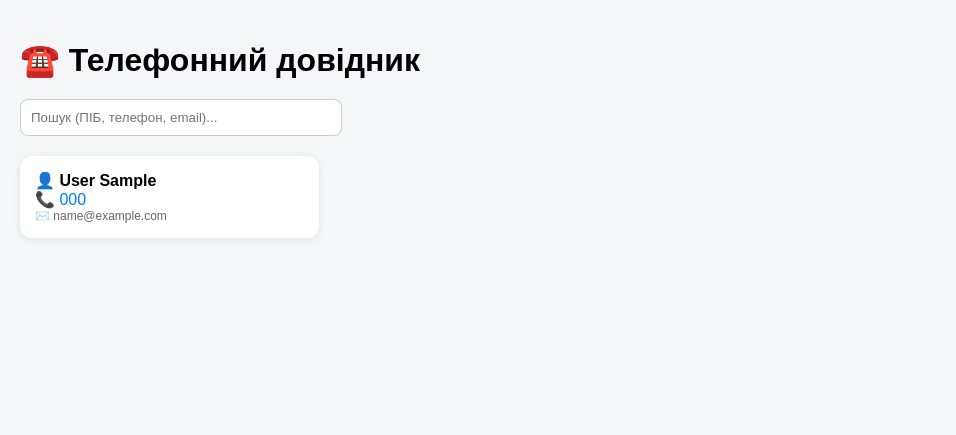
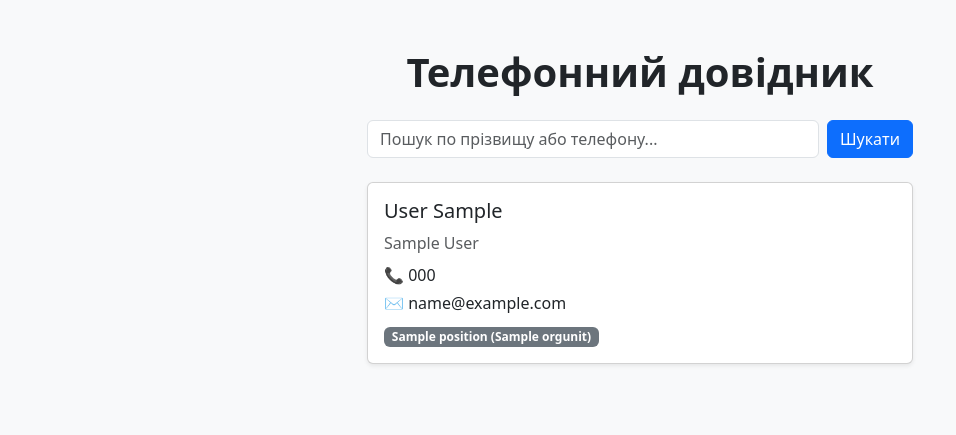
Before and after one commit to NazarHladaniuk/people_pb, a Django app: page / in a window 1280 px wide. Shown: the top 435 px of the page, without its empty margins (0-956 px from the left). Run offline with Django 5.2, Linux system fonts and the light colour scheme; tables that the repository leaves empty hold one stand-in row (values such as "Sample post"); some libraries are stand-ins or nearby versions.

Commit message:
better web

```diff
--- a/directory/templates/directory/employee_list.html
+++ b/directory/templates/directory/employee_list.html
@@ -1,84 +1,73 @@
 <!DOCTYPE html>
-<html>
+<html lang="uk">
 <head>
+    <meta charset="UTF-8">
     <title>Телефонний довідник</title>
 
-    <script src="https://unpkg.com/htmx.org@1.9.10"></script>
+    <!-- Bootstrap -->
+    <link href="https://cdn.jsdelivr.net/npm/bootstrap@5.3.3/dist/css/bootstrap.min.css" rel="stylesheet">
+</head>
+<body class="bg-light">
 
-    <style>
-        body {
-            font-family: Arial, sans-serif;
-            background: #f4f6f8;
-            margin: 0;
-            padding: 20px;
-        }
+<div class="container py-5">
 
-        h1 {
-            margin-bottom: 20px;
-        }
+    <!-- Заголовок -->
+    <div class="text-center mb-4">
+        <h1 class="fw-bold">Телефонний довідник</h1>
+    </div>
 
-        .search-box {
-            margin-bottom: 20px;
-        }
+    <!-- Пошук -->
+    <div class="row justify-content-center mb-4">
+        <div class="col-md-6">
+            <form method="get" class="d-flex">
+                <input type="text" name="q" class="form-control me-2" placeholder="Пошук по прізвищу або телефону...">
+                <button class="btn btn-primary">Шукати</button>
+            </form>
+        </div>
+    </div>
 
-        input {
-            padding: 10px;
-            width: 300px;
-            border-radius: 8px;
-            border: 1px solid #ccc;
-        }
+    <!-- Картки -->
+    <div class="row justify-content-center">
+        {% for emp in employees %}
+            <div class="col-md-6 mb-4">
+                <div class="card shadow-sm h-100">
+                    <div class="card-body">
 
-        .grid {
-            display: grid;
-            grid-template-columns: repeat(auto-fill, minmax(250px, 1fr));
-            gap: 15px;
-        }
+                        <h5 class="card-title mb-2">
+                            {{ emp.last_name }} {{ emp.first_name }}
+                        </h5>
 
-        .card {
-            background: white;
-            padding: 15px;
-            border-radius: 12px;
-            box-shadow: 0 2px 8px rgba(0,0,0,0.08);
-            transition: 0.2s;
-        }
+                        {% if emp.middle_name %}
+                            <p class="text-muted mb-2">
+                                {{ emp.middle_name }}
+                            </p>
+                        {% endif %}
 
-        .card:hover {
-            transform: translateY(-3px);
-        }
+                        <p class="mb-1">
+                            📞 {{ emp.phone|default:"—" }}
+                        </p>
 
-        .name {
-            font-weight: bold;
-            font-size: 16px;
-        }
+                        <p class="mb-2">
+                            ✉️ {{ emp.email|default:"—" }}
+                        </p>
 
-        .phone {
-            color: #007bff;
-        }
+                        <!-- Посади -->
+                        {% for pos in emp.positions.all %}
+                            <span class="badge bg-secondary">
+                                {{ pos.title }} ({{ pos.org_unit.name }})
+                            </span>
+                        {% endfor %}
 
-        .email {
-            font-size: 12px;
-            color: #666;
-        }
-    </style>
-</head>
-<body>
+                    </div>
+                </div>
+            </div>
+        {% empty %}
+            <div class="text-center">
+                <p>Нічого не знайдено</p>
+            </div>
+        {% endfor %}
+    </div>
 
-<h1>☎️ Телефонний довідник</h1>
-
-<div class="search-box">
-    <input
-        type="text"
-        name="q"
-        placeholder="Пошук (ПІБ, телефон, email)..."
-        value="{{ query }}"
-        hx-get="/"
-        hx-trigger="keyup changed delay:300ms"
-        hx-target="#results"
-    >
-</div>
-
-<div id="results">
-    {% include 'directory/partials/employee_cards.html' %}
 </div>
 
 </body>
--- a/directory/views.py
+++ b/directory/views.py
@@ -6,7 +6,7 @@ from .models import Employee
 def employee_list(request):
     query = request.GET.get('q', '').strip()
 
-    employees = Employee.objects.all()
+    employees = Employee.objects.prefetch_related('positions__org_unit')
 
     if query:
         employees = employees.filter(
```
